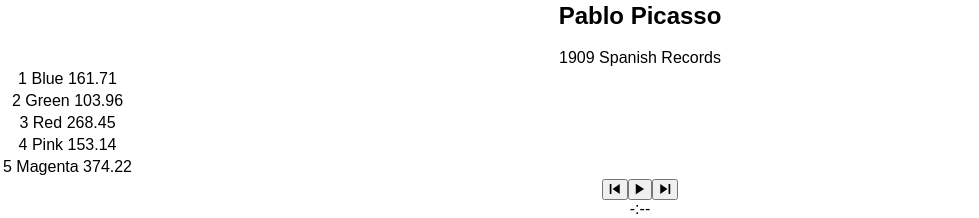
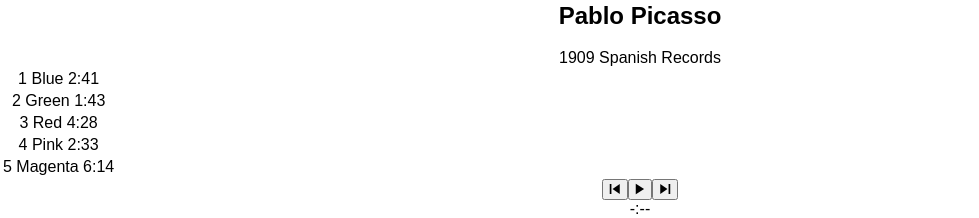
Before and after one commit to codedubs/bloc-jams-react, a React (Create React App) app: page /album/the-colors in a window 1280 px wide. Shown: the part 721-939 px from the top of the page, without its empty margins (0-979 px from the left). Built offline with nearby package versions, Linux system fonts and the light colour scheme.

Commit message:
Updated duration in formatTime

```diff
--- a/src/components/Album.js
+++ b/src/components/Album.js
@@ -186,7 +186,7 @@
                     </button>
 
                     <span className="song-title"> { this.state.album.songs[index].title } </span>
-                    <span className="song-duration"> { this.state.album.songs[index].duration } </span>
+                    <span className="song-duration"> { this.formatTime(this.state.album.songs[index].duration) } </span>
                   </td>
                 </tr>
               )
```
